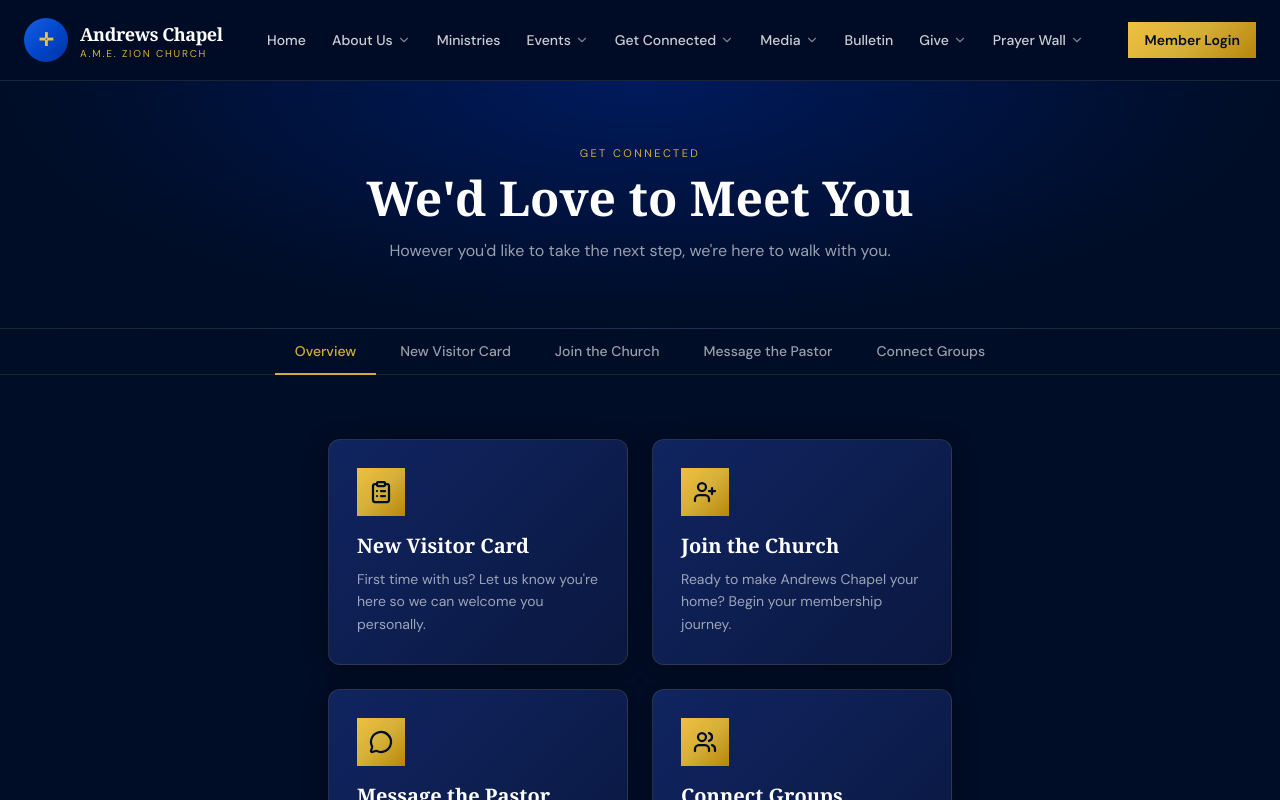
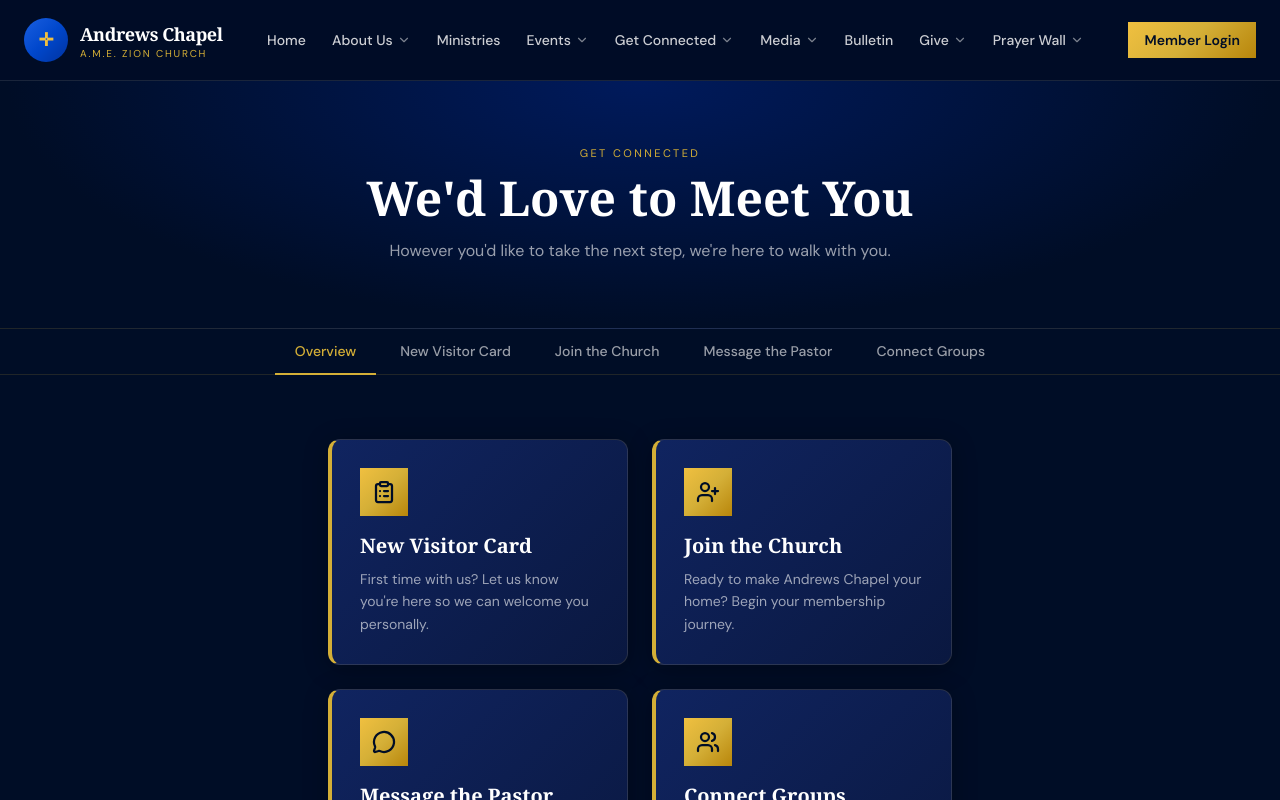
Before and after one commit to CMjmc86/andrews-chapel-next, a Next.js app: page /get-connected in a window 1280 px wide. Shown: the top 800 px of the page. Built offline with nearby package versions, Linux system fonts and the light colour scheme; a web font is replaced by a local one.

Commit message:
Feat: Add gold left border strip to Get Connected cards

```diff
--- a/src/app/get-connected/page.tsx
+++ b/src/app/get-connected/page.tsx
@@ -38,7 +38,7 @@ export default function GetConnectedPage() {
           className="group p-7 rounded-xl transition-all duration-200 hover:-translate-y-1"
           style={{
             background: "linear-gradient(135deg, #102460 0%, #0a1840 100%)",
-            border: "1px solid rgba(212,175,55,0.15)",
+            border: "1px solid rgba(212,175,55,0.15)", borderLeft: "4px solid #D4AF37",
             boxShadow: "0 4px 24px rgba(0,0,0,0.3)",
           }}
         >
```
